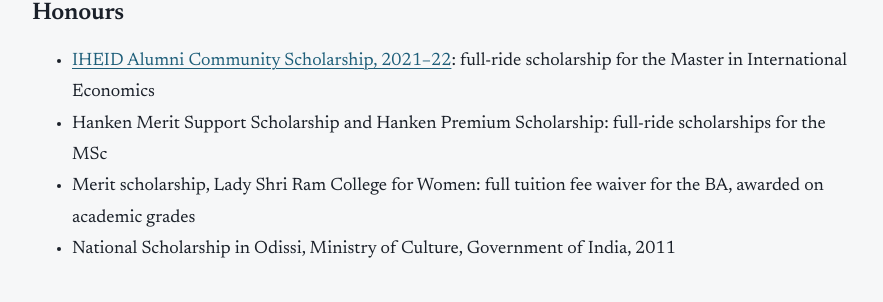
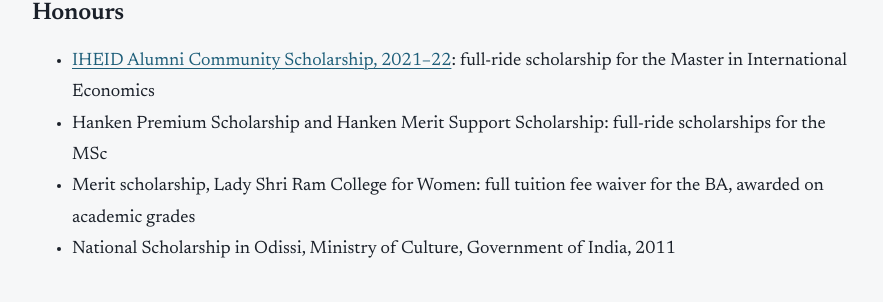
Before and after one commit to reetuparnav/Reetuparnav.github.io, a Jekyll site: the page built from about.md, in a window 1280 px wide and 900 px high, scrolled down 962 px. Shown: the part 335-637 px from the top of the window, without its empty margins (198-1081 px from the left). Built offline with Jekyll 4.4.1, drawn with Linux system fonts in a browser that asks for light colours.

```diff
--- a/about.md
+++ b/about.md
@@ -30,7 +30,7 @@ I welcome enquiries about research collaborations in economics, finance, data an
 
 ## Honours
 - [IHEID Alumni Community Scholarship, 2021–22](https://www.graduateinstitute.ch/communications/news/reetuparna-vishwanath-receives-2021-22-alumni-community-scholarship): full-ride scholarship for the Master in International Economics
-- Hanken Merit Support Scholarship and Hanken Premium Scholarship: full-ride scholarships for the MSc
+- Hanken Premium Scholarship and Hanken Merit Support Scholarship: full-ride scholarships for the MSc
 - Merit scholarship, Lady Shri Ram College for Women: full tuition fee waiver for the BA, awarded on academic grades
 - National Scholarship in Odissi, Ministry of Culture, Government of India, 2011
 
```
